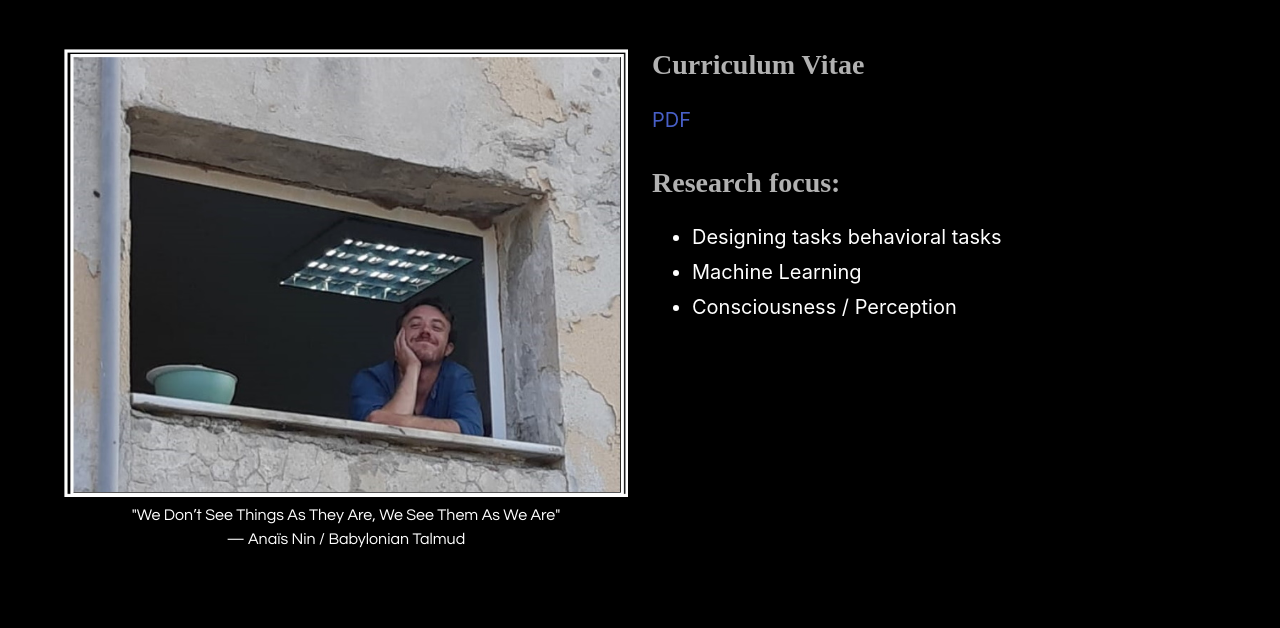
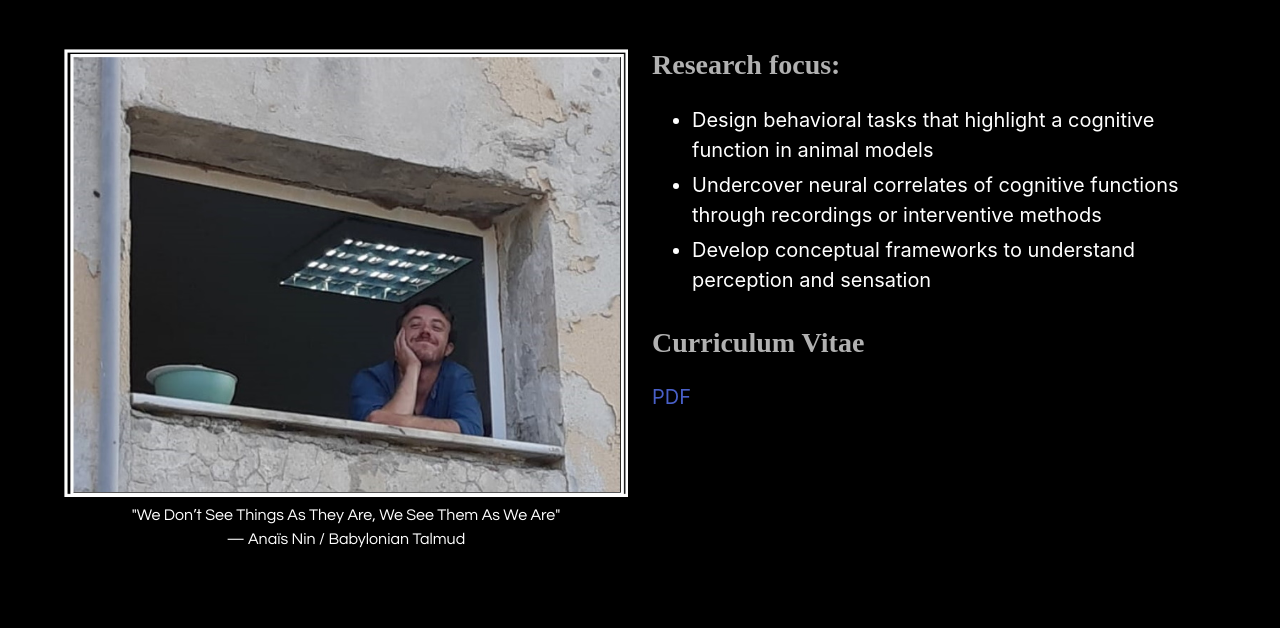
Before and after one commit to Estrondio/estrondio.github.io, a plain HTML site: page index.html in a window 1280 px wide. Shown: the part 184-812 px from the top of the page. Drawn offline with Linux system fonts and the light colour scheme; some icons are missing.

Commit message:
Added Research focus and switched position with CV

```diff
--- a/index.html
+++ b/index.html
@@ -158,14 +158,14 @@
           <div class="content">
             <!-- Customize other content -->
               <!-- Curriculum Vitae and list of likes -->
+              <h2 class="subtitle"> Research focus: </h2>
+              <ul class="is-size-5">
+                <li>Design behavioral tasks that highlight a cognitive function in animal models</li>
+                <li>Undercover neural correlates of cognitive functions through recordings or interventive methods</li>
+                <li>Develop conceptual frameworks to understand perception and sensation</li>
+              </ul>
               <h2 class="subtitle"> Curriculum Vitae </h2>
               <a href="media/cviv.pdf" class="is-size-5">PDF</a>
-              <h2 class="subtitle"> Research focus: </h2>
-              <ul class="is-size-5">
-                <li>Designing tasks behavioral tasks</li>
-                <li>Machine Learning</li>
-                <li>Consciousness / Perception</li>
-              </ul>
           </div>
       </div>
   </div>
```
Also changed, not shown: about.html (added), research.html (added).
